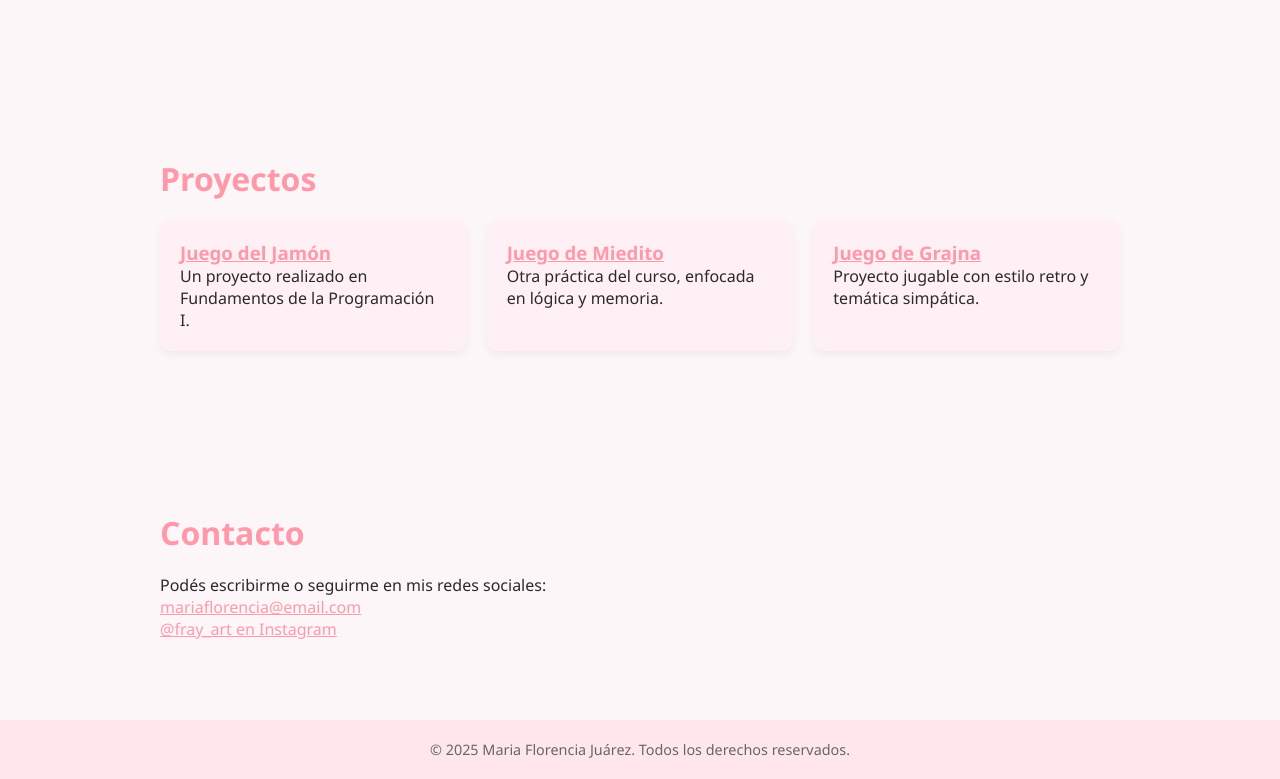
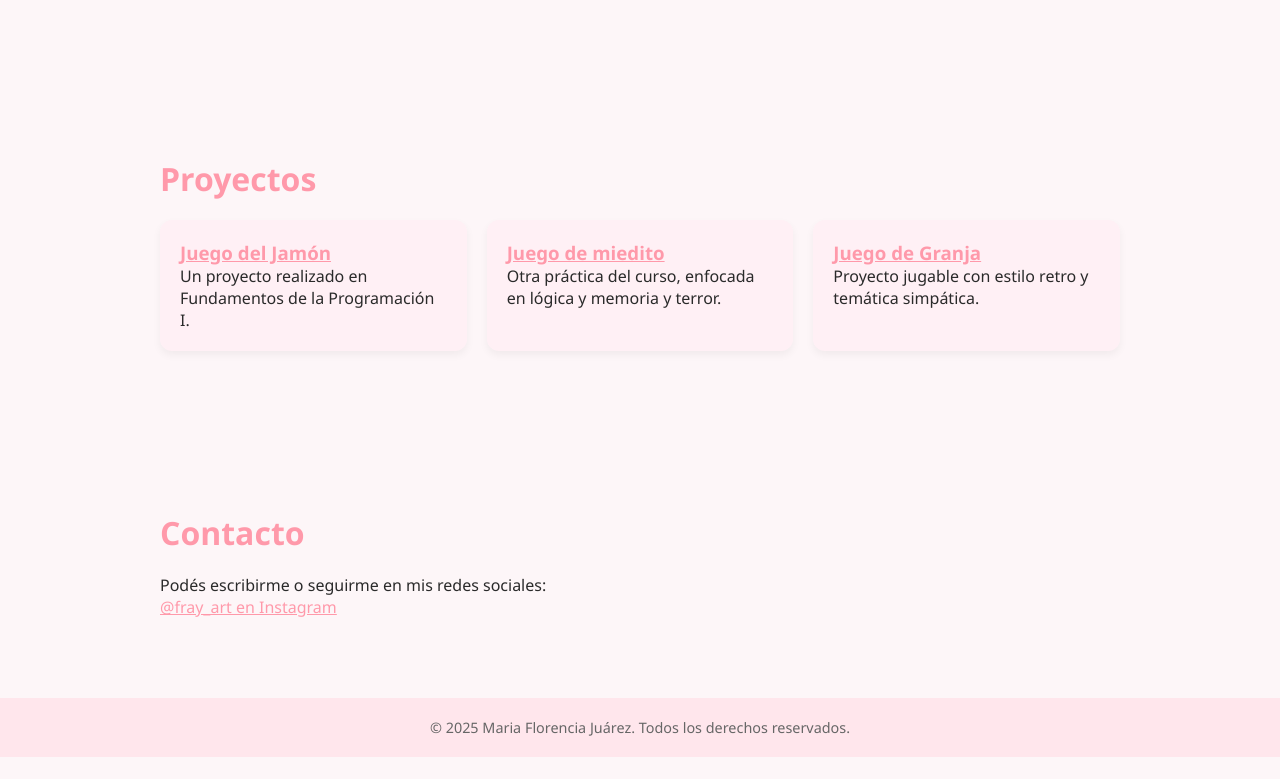
Before and after one commit to Florencia-Juarez/githubpagetest, a plain HTML site: page index.html in a window 1280 px wide. Shown: the part 667-1446 px from the top of the page. After the commit the page ends 1424 px from the top, so only its background shows below. Drawn offline with Linux system fonts and the light colour scheme.

Commit message:
Update index.html

```diff
--- a/index.html
+++ b/index.html
@@ -159,18 +159,18 @@ footer {
         <p>Un proyecto realizado en Fundamentos de la Programación I.</p>
       </div>
       <div class="card">
-        <h3><a href="https://matumatute.github.io/JdM.html" target="_blank">Juego de Miedito</a></h3>
-        <p>Otra práctica del curso, enfocada en lógica y memoria.</p>
+        <h3><a href="https://matumatute.github.io/JdM.html" target="_blank">Juego de miedito</a></h3>
+        <p>Otra práctica del curso, enfocada en lógica y memoria y terror.</p>
       </div>
       <div class="card">
-        <h3><a href="https://matumatute.github.io/Grajna.html" target="_blank">Juego de Grajna</a></h3>
+        <h3><a href="https://matumatute.github.io/Grajna.html" target="_blank">Juego de Granja</a></h3>
         <p>Proyecto jugable con estilo retro y temática simpática.</p>
       </div>
     </div>
   </section>  <!-- CONTACTO -->  <section id="contacto">
     <h2>Contacto</h2>
     <p>Podés escribirme o seguirme en mis redes sociales:</p>
-    <p><a href="mailto:mariaflorencia@email.com">mariaflorencia@email.com</a></p>
+    <p><a
     <p><a href="https://www.instagram.com/fray_art?igsh=MXNnbnBxamwxZjhrcQ" target="_blank">@fray_art en Instagram</a></p>
   </section>  <!-- PIE DE PÁGINA -->  <footer>
     <p>&copy; 2025 Maria Florencia Juárez. Todos los derechos reservados.</p>
```
